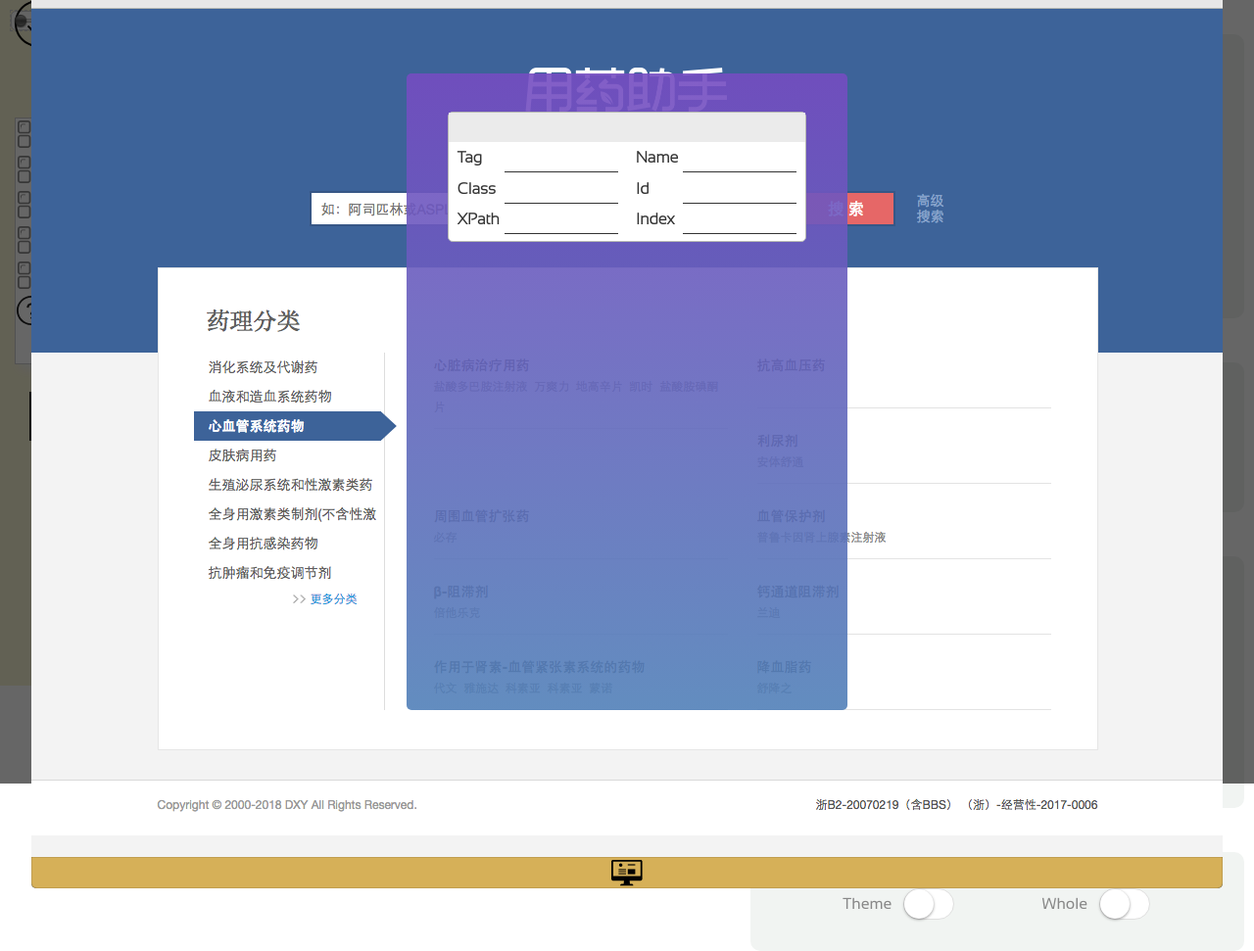
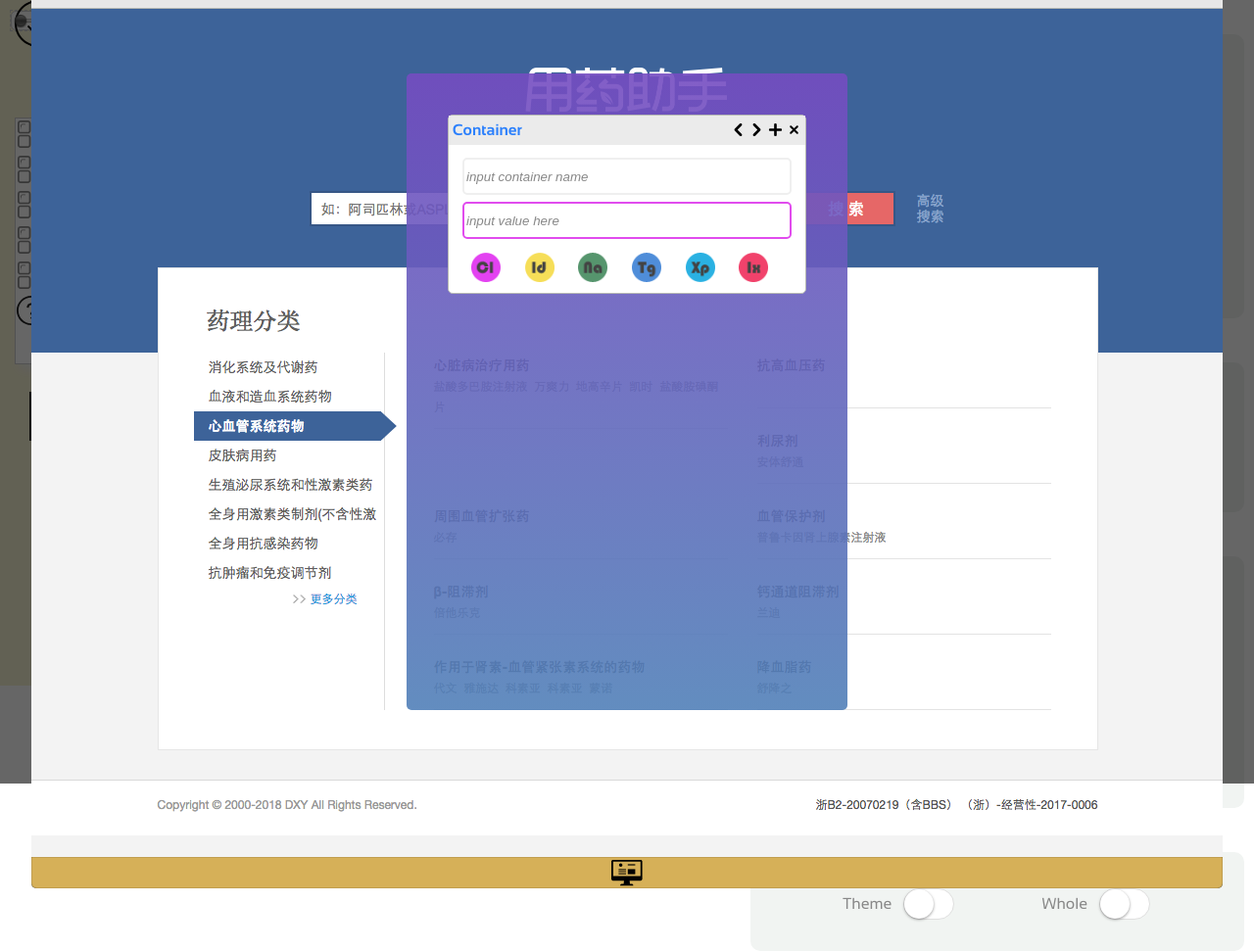
Before and after one commit to xlybaby/var-view, a plain HTML site: page uc/user_template_population.html in a window 1280 px wide. Shown: the whole page at 98% size. Drawn offline with Linux system fonts and the light colour scheme.

Commit message:
20180813

```diff
--- a/css/uc.css
+++ b/css/uc.css
@@ -183,7 +183,7 @@
 	align-items: center;
 }
 .uc-edit-components-editerC{
-	height: 25%;
+	/*height: 25%;*/
 	width: 100%;
 	display: flex;
 	flex-direction: column;
--- a/uc/user_template_population.html
+++ b/uc/user_template_population.html
@@ -5,7 +5,7 @@
 		<title>VAR-UC-UTP</title>
 		<link rel="stylesheet" type="text/css" href="../css/main.css?v=1s112vb" />
 		<link rel="stylesheet" type="text/css" href="../css/slider.css" />
-		<link rel="stylesheet" type="text/css" href="../css/uc.css?v=1s2wevb" />
+		<link rel="stylesheet" type="text/css" href="../css/uc.css?v=1adevb" />
 		<link rel="stylesheet" type="text/css" href="../css/honeyswitch.css" />
 
 		<script type="text/javascript" src="../js/jquery_2.2.4.js" ></script>
@@ -262,32 +262,32 @@
 			<div class="uc-edit-components-float-right">
 						<div class="uc-edit-components-editerC">
 								<div style="background-color: rgb(255,255,255); width: 90%; height: 90%; display: flex; justify-content: space-around; align-items: flex-start; flex-wrap: wrap; border: 1px solid rgb(183,185,180); box-shadow: 0 0 5px #ffffff inset; border-radius: 5px;">
-									<div style="background-color: rgb(235,235,235); width: 100%; height: 30px; display: flex;">
+									<div style="background-color: rgb(235,235,235); width: 100%; height: 30px; display: flex; ">
+										<div style="display: flex; width: 50%; height: 100%; align-items: center;">&nbsp;<span class="en_block_title uc-input-title">Container</span></div>
+										<div style="display: flex; width: 50%; height: 100%; justify-content: flex-end; align-items: center;">
+											<img src="../images/list_pre_icon.svg" onmouseover="changPointer(this)" style="height: 50%;" />&nbsp;
+											<img src="../images/list_next_icon.svg" onmouseover="changPointer(this)" style="height: 50%;" />&nbsp;
+											<img src="../images/list_add_icon.svg" onmouseover="changPointer(this)" style="height: 50%;" />&nbsp;
+											<img src="../images/list_delete_icon.svg" onmouseover="changPointer(this)" style="height: 50%;" />&nbsp;
+										</div>
 									</div>
-
-									<div style="width: 45%; height: 24px; display: flex;">
-										<span class="en_input_label" style="width: 30%; color: #333333;">Tag&nbsp;</span>
-										<input type="text" style="width: 70%; background-color:rgba(0,0,0,0.0); border: 0px; border-bottom: 1px solid #333333;"/>
-									</div>
-									<div style="width: 45%; height: 24px; display: flex;">
-										<span class="en_input_label" style="width: 30%;color: #333333;">Name&nbsp;</span>
-										<input type="text" style="width: 70%;background-color:rgba(0,0,0,0.0); border: 0px; border-bottom: 1px solid #333333;"/>
-									</div>
-									<div style="width: 45%; height: 24px; display: flex;">
-										<span class="en_input_label" style="width: 30%;color: #333333;">Class&nbsp;</span>
-										<input type="text" style="width: 70%;background-color:rgba(0,0,0,0.0); border: 0px; border-bottom: 1px solid #333333;"/>
-									</div>
-									<div style="width: 45%; height: 24px; display: flex;">
-										<span class="en_input_label" style="width: 30%;color: #333333;">Id&nbsp;</span>
-										<input type="text" style="width: 70%;background-color:rgba(0,0,0,0.0); border: 0px; border-bottom: 1px solid #333333;"/>
-									</div>
-									<div style="width: 45%; height: 24px; display: flex;">
-										<span class="en_input_label" style="width: 30%;color: #333333;">XPath&nbsp;</span>
-										<input type="text" style="width: 70%;background-color:rgba(0,0,0,0.0); border: 0px; border-bottom: 1px solid #333333;"/>
-									</div>
-									<div style="width: 45%; height: 24px; display: flex;">
-										<span class="en_input_label" style="width: 30%;color: #333333;">Index&nbsp;</span>
-										<input type="text" style="width: 70%;background-color:rgba(0,0,0,0.0); border: 0px; border-bottom: 1px solid #333333;"/>
+									<div style="width: 100%; display: flex; flex-direction: column;">
+										<div style="margin-top: 15px; width: 100%; height: 35px; display: flex;  justify-content: center; align-items: center;">
+											<input type="input"  value="input container name" style="width: 90%; height: 90%; border: 2px solid #efefef; color: #888888; font-style: italic; border-radius: 5px;" />
+										</div>
+										<div style="margin-top: 10px; width: 100%; height: 35px; display: flex;  justify-content: center; align-items: center;">
+											<input type="input"  value="input value here" style="width: 90%; height: 90%; border: 2px solid rgb(225,76,238); color: #888888; font-style: italic; border-radius: 5px;" />
+										</div>
+										<div style="margin-bottom: 15px; width: 100%; height: 60px; display: flex;   justify-content: center;  align-items: center;">
+											<div style=" width: 90%; height: 60px; display: flex;  justify-content: space-around;  align-items: center;">
+											<img src="../images/uc/uc_comp_cl_icon.png" onmouseover="changPointer(this)" style="height: 50%;" />&nbsp;
+											<img src="../images/uc/uc_comp_id_icon.png" onmouseover="changPointer(this)" style="height: 50%;" />&nbsp;
+											<img src="../images/uc/uc_comp_na_icon.png" onmouseover="changPointer(this)" style="height: 50%;" />&nbsp;
+											<img src="../images/uc/uc_comp_tg_icon.png" onmouseover="changPointer(this)" style="height: 50%;" />&nbsp;
+											<img src="../images/uc/uc_comp_xp_icon.png" onmouseover="changPointer(this)" style="height: 50%;" />&nbsp;
+											<img src="../images/uc/uc_comp_ix_icon.png" onmouseover="changPointer(this)" style="height: 50%;" />&nbsp;
+											</div>
+										</div>
 									</div>
 								</div>
 							</div>
```
Also changed, not shown: images/list_add_icon.svg (added), images/list_delete_icon.svg (added), images/list_next_icon.svg (added), images/list_pre_icon.svg (added), images/uc/uc_comp_cl_icon.png (added), images/uc/uc_comp_id_icon.png (added), images/uc/uc_comp_ix_icon.png (added), images/uc/uc_comp_na_icon.png (added), images/uc/uc_comp_tg_icon.png (added), images/uc/uc_comp_xp_icon.png (added).
